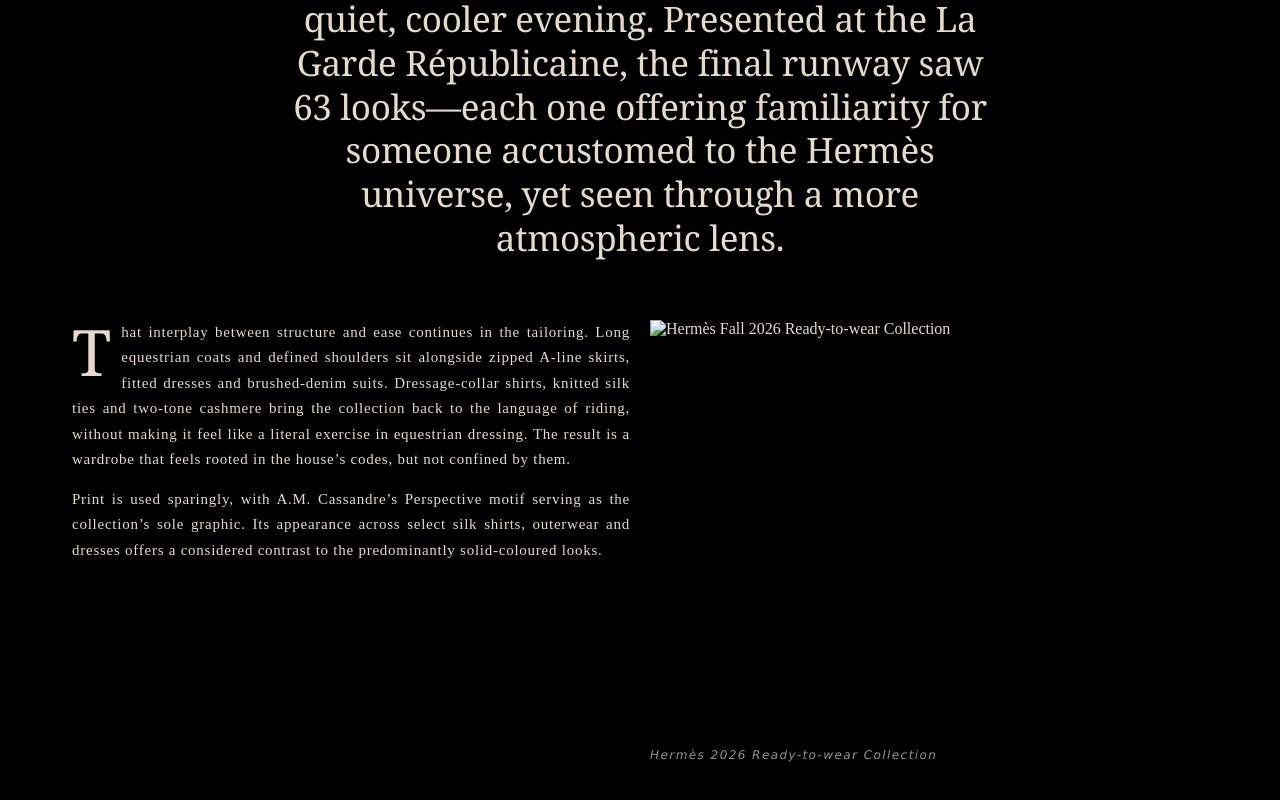
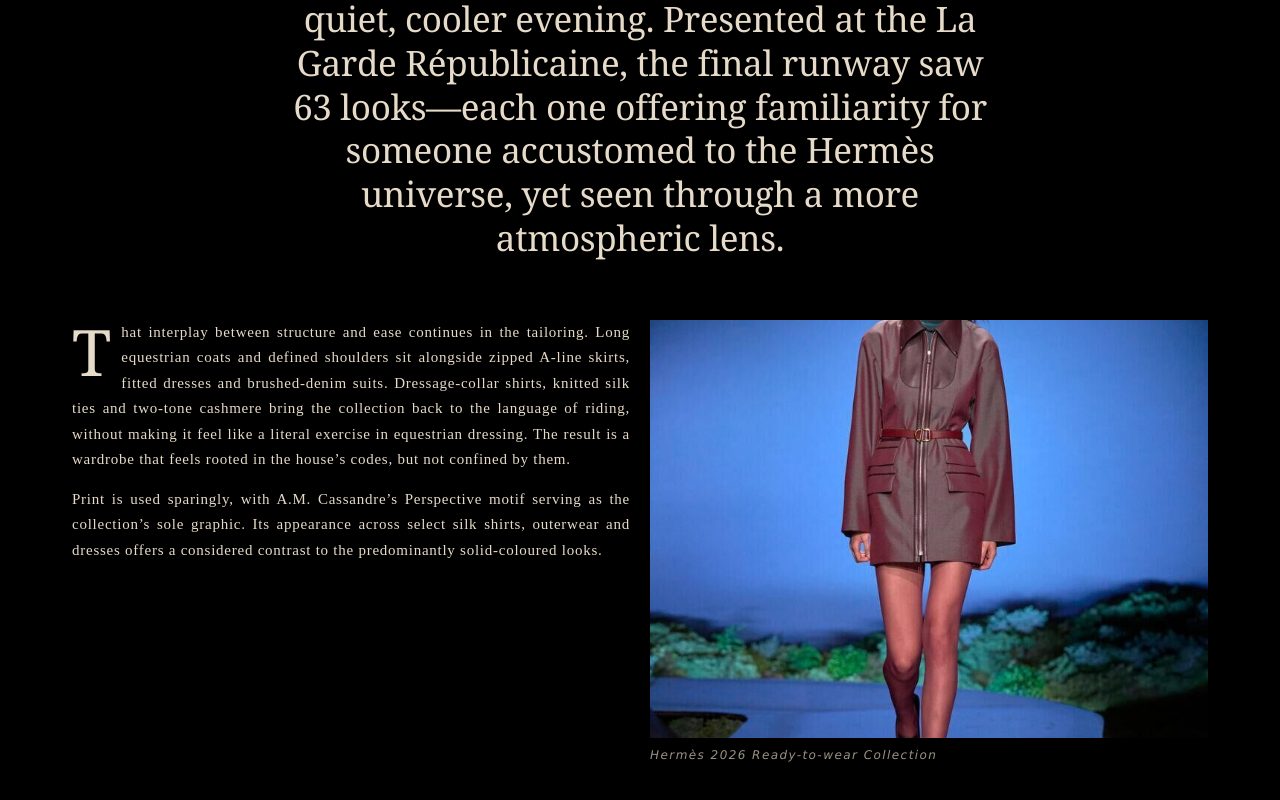
Before and after one commit to farahaljerby/Canvas, a plain HTML site: page hermes.html in a window 1280 px wide. Shown: the part 665-1465 px from the top of the page. Drawn offline with Linux system fonts and the light colour scheme.

Commit message:
Update hermes.html

```diff
--- a/hermes.html
+++ b/hermes.html
@@ -26,7 +26,7 @@
         </div>
 
         <figure class="Fashion-page">
-            <img src="./photo/hermes.jpg" alt="Hermès Fall 2026 Ready-to-wear Collection">
+            <img src="hermes.jpg" alt="Hermès Fall 2026 Ready-to-wear Collection">
             <figcaption class="photo-tag">Hermès 2026 Ready-to-wear Collection</figcaption>
         </figure>
     </div>
```
